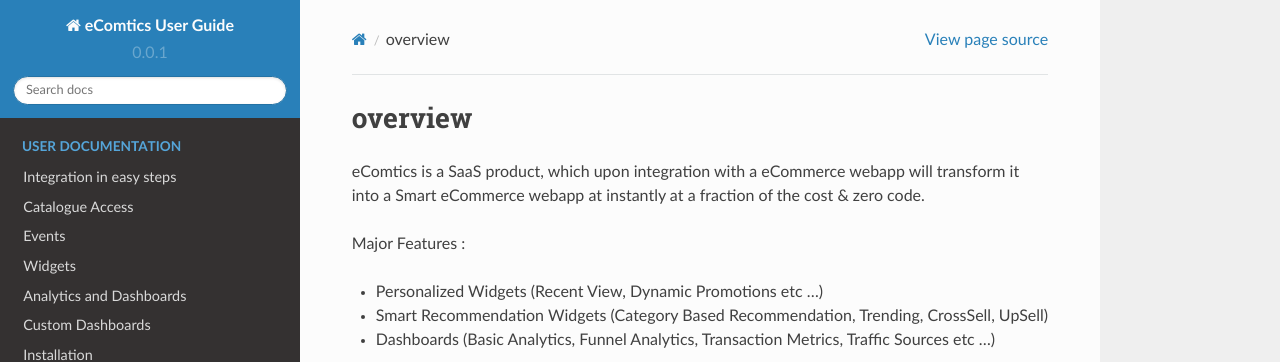
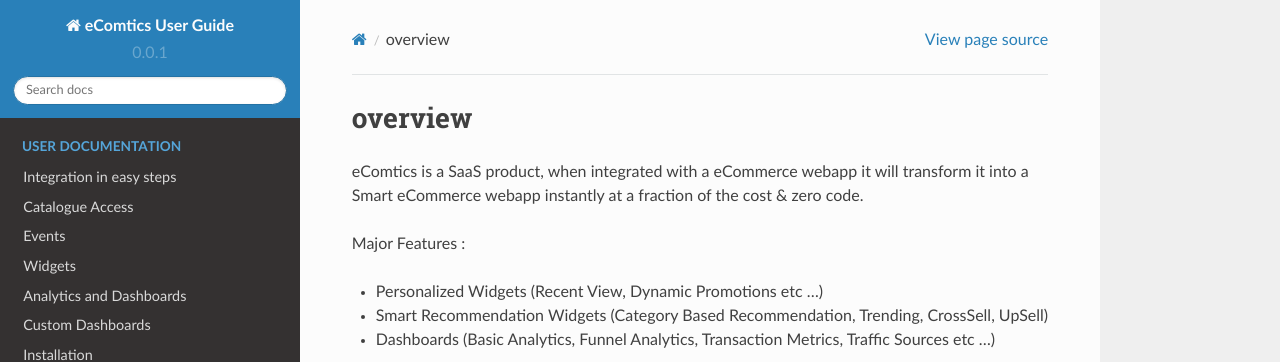
Before and after one commit to Jyotie/ecomdocs, a Sphinx documentation site: the page built from source/overview.rst, in a window 1280 px wide. Shown: the top 362 px of the page. Built offline with Sphinx 7.4.7 and the Read the Docs theme 2.0.0, drawn with Linux system fonts in a browser that asks for light colours; pages that are not in the unit, such as notebooks, are missing from menus.

Commit message:
Update overview.rst

```diff
--- a/source/overview.rst
+++ b/source/overview.rst
@@ -1,7 +1,7 @@
 overview
 ===============
 
-eComtics is a SaaS product, which upon integration with a eCommerce webapp will transform it into a Smart eCommerce webapp at instantly at a fraction of the cost & zero code.
+eComtics is a SaaS product, when integrated with a eCommerce webapp it will transform it into a Smart eCommerce webapp instantly at a fraction of the cost & zero code.
 
 Major Features :
 
```
